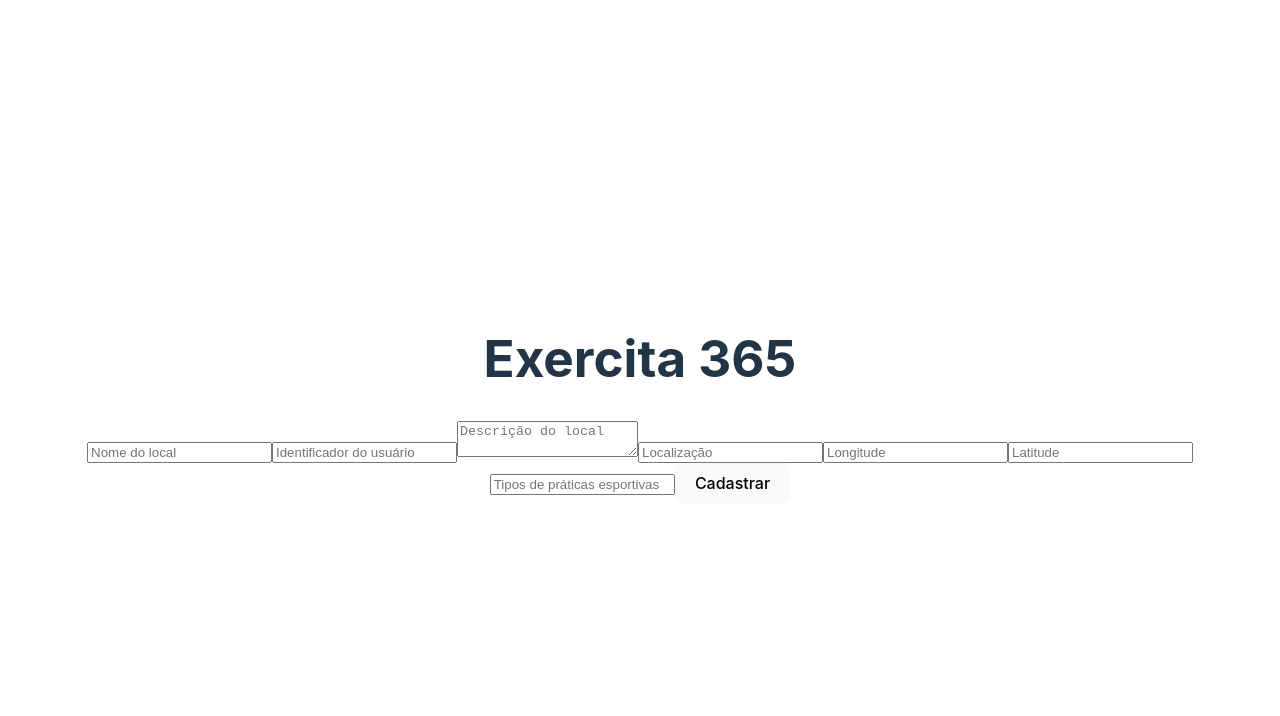
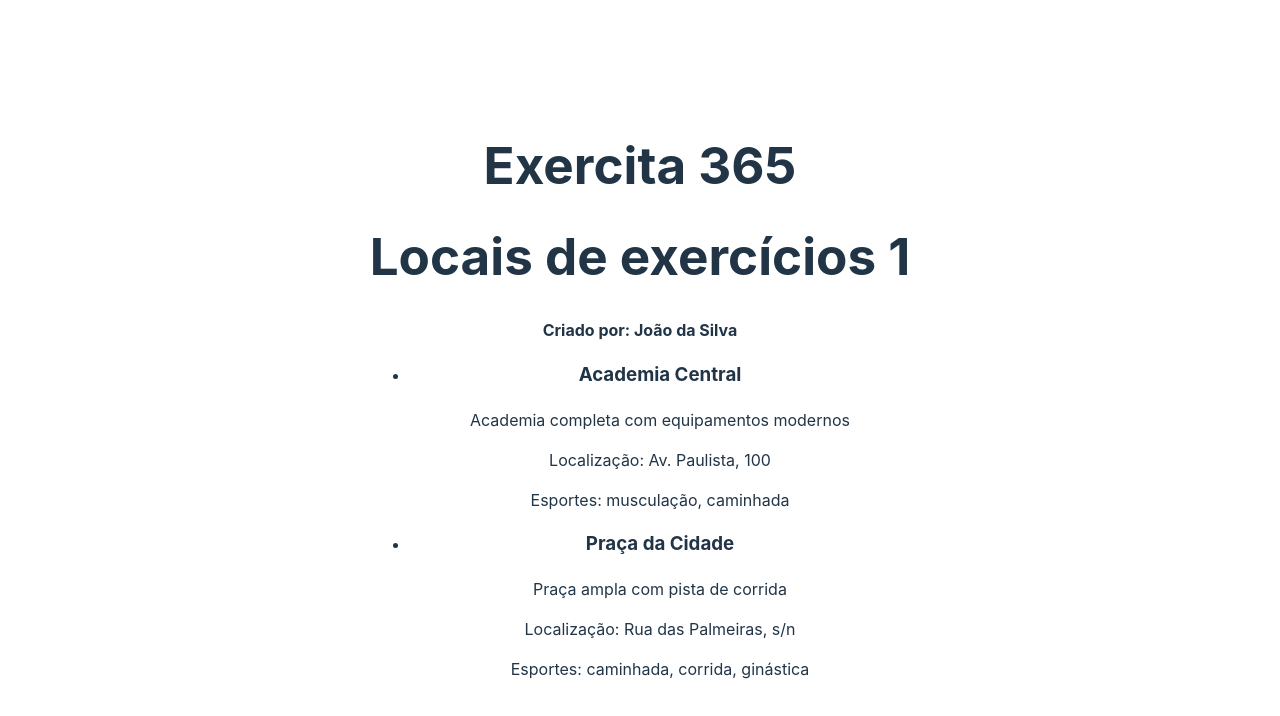
Before and after one commit to juniorpinhodev/Exercita365, a React (Vite) app in the folder Exercita365/: page /list/1 in a window 1280 px wide. Shown: the top 716 px of the page. Built offline with nearby package versions, Linux system fonts and the light colour scheme; data requests are answered from the project's data file; sample sign-in values are in the browser's storage.

Commit message:
feat: 🎸 ajustes db.json e List

```diff
--- a/Exercita365/data/db.json
+++ b/Exercita365/data/db.json
@@ -92,6 +92,7 @@
     },
     {
       "id": "6",
+      "isLogged": false,
       "nome": "Carla Souza",
       "email": "carla@email.com",
       "senha": 123456,
@@ -107,5 +108,78 @@
         "cep": "54321-908"
       }
     }
+  ],
+
+  "list": [
+    {
+      "id": "1",
+      "nome": "Academia Central",
+      "userId": "1",
+      "descricao": "Academia completa com equipamentos modernos",
+      "localizacao": "Av. Paulista, 100",
+      "longitude": -46.646511,
+      "latitude": -23.561728,
+      "esportes": ["musculação", "caminhada"]
+    },
+    {
+      "id": "2",
+      "nome": "Praça da Cidade",
+      "userId": "1",
+      "descricao": "Praça ampla com pista de corrida",
+      "localizacao": "Rua das Palmeiras, s/n",
+      "longitude": -46.654321,
+      "latitude": -23.567890,
+      "esportes": ["caminhada", "corrida", "ginástica"]
+    },
+    {
+      "id": "3",
+      "nome": "Praia da Barra",
+      "userId": "2",
+      "descricao": "Praia com ótima infraestrutura para esportes",
+      "localizacao": "Av. Sernambetiba, s/n",
+      "longitude": -43.434343,
+      "latitude": -22.222222,
+      "esportes": ["natação", "surf"]
+    },
+    {
+      "id": "4",
+      "nome": "Parque Ibirapuera",
+      "userId": "3",
+      "descricao": "Um dos maiores parques urbanos da América Latina",
+      "localizacao": "Av. Pedro Álvares Cabral, s/n",
+      "longitude": -46.655000,
+      "latitude": -23.560000,
+      "esportes": ["caminhada", "corrida", "ciclismo", "skate"]
+    },
+    {
+      "id": "5",
+      "nome": "Estádio do Maracanã",
+      "userId": "4",
+      "descricao": "Um dos maiores estádios de futebol do mundo",
+      "localizacao": "Av. Maracanã, s/n",
+      "longitude": -43.239722,
+      "latitude": -22.892222,
+      "esportes": ["futebol", "atletismo"]
+    },
+    {
+      "id": "6",
+      "nome": "Museu de Arte de São Paulo (MASP)",
+      "userId": "5",
+      "descricao": "Um dos mais importantes museus de arte do Brasil",
+      "localizacao": "Av. Paulista, 282",
+      "longitude": -46.645000,
+      "latitude": -23.560000,
+      "esportes": ["caminhada"]
+    },
+    {
+      "id": "6",
+      "nome": "Estadio Municipal",
+      "userId": "6",
+      "descricao": "Estadio multiesportivo",
+      "localizacao": "Av. Paulista, 282",
+      "longitude": -46.645000,
+      "latitude": -23.560000,
+      "esportes": ["futebol americano"]
+    }
   ]
 }
--- a/Exercita365/src/pages/List.jsx
+++ b/Exercita365/src/pages/List.jsx
@@ -1,80 +1,33 @@
-// ExerciseLocationForm.js
+import React from 'react';
+import { useParams } from 'react-router-dom';
+import data from '/data/db.json';
 
-import React, { useState, useContext } from 'react';
-import { UsersContext } from '../context/UsersContext';
-
-const ExerciseLocationForm = () => {
-  const { registerExerciseLocation } = useContext(UsersContext);
-  const [location, setLocation] = useState({
-    name: '',
-    userId: '',
-    description: '',
-    location: '',
-    longitude: '',
-    latitude: '',
-    sports: []
-  });
-
-  const handleSubmit = (e) => {
-    e.preventDefault();
-    registerExerciseLocation(location);
-    setLocation({
-      name: '',
-      userId: '',
-      description: '',
-      location: '',
-      longitude: '',
-      latitude: '',
-      sports: []
-    });
-  };
+function List() {
+  const {id} = useParams()
+  const userLists = data.list.filter(item => item.userId === id);
+  const user = data.users.find(user => user.id === id);
+  const userName = user ? user.nome : 'Usuário não encontrado';
 
   return (
-    <form onSubmit={handleSubmit}>
-      <input
-        type="text"
-        placeholder="Nome do local"
-        value={location.name}
-        onChange={(e) => setLocation({ ...location, name: e.target.value })}
-      />
-      <input
-        type="text"
-        placeholder="Identificador do usuário"
-        value={location.userId}
-        onChange={(e) => setLocation({ ...location, userId: e.target.value })}
-      />
-      <textarea
-        placeholder="Descrição do local"
-        value={location.description}
-        onChange={(e) => setLocation({ ...location, description: e.target.value })}
-      ></textarea>
-      <input
-        type="text"
-        placeholder="Localização"
-        value={location.location}
-        onChange={(e) => setLocation({ ...location, location: e.target.value })}
-      />
-      <input
-        type="text"
-        placeholder="Longitude"
-        value={location.longitude}
-        onChange={(e) => setLocation({ ...location, longitude: e.target.value })}
-      />
-      <input
-        type="text"
-        placeholder="Latitude"
-        value={location.latitude}
-        onChange={(e) => setLocation({ ...location, latitude: e.target.value })}
-      />
-      <input
-        type="text"
-        placeholder="Tipos de práticas esportivas"
-        value={location.sports}
-        onChange={(e) => setLocation({ ...location, sports: e.target.value })}
-      />
-      <button type="submit">Cadastrar</button>
-    </form>
+    <>
+    <h1>Locais de exercícios {id}</h1>
+    <strong>Criado por: {userName}</strong>
+
+    <ul>
+        {userLists.map(item => (
+          <li key={item.id}>
+            <h3>{item.nome}</h3>
+            <p>{item.descricao}</p>
+            <p>Localização: {item.localizacao}</p>
+            <p>Esportes: {item.esportes.join(', ')}</p>
+          </li>
+        ))}
+      </ul>
+
+    </>
+
+
   );
-};
+}
 
-export default ExerciseLocationForm;
+export default List;
```
Also changed, not shown: Exercita365/src/pages/Dashboard.jsx (+10 -0 lines).
